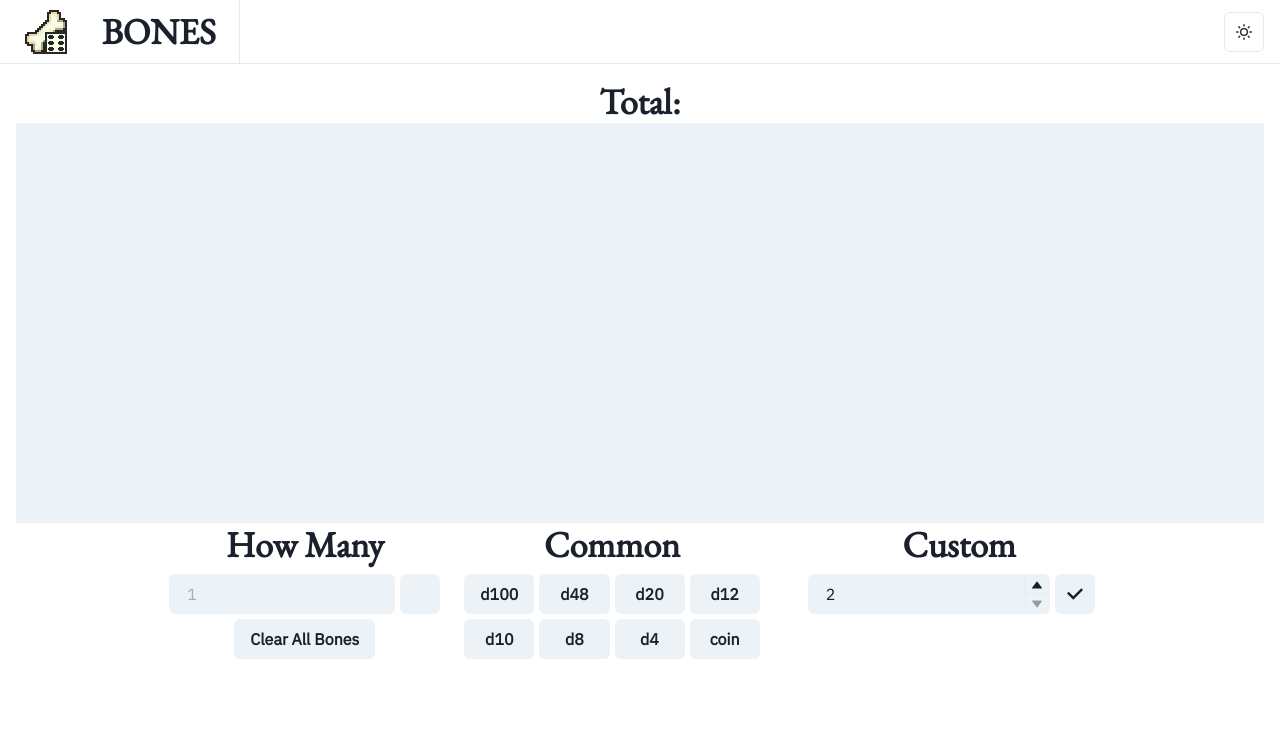
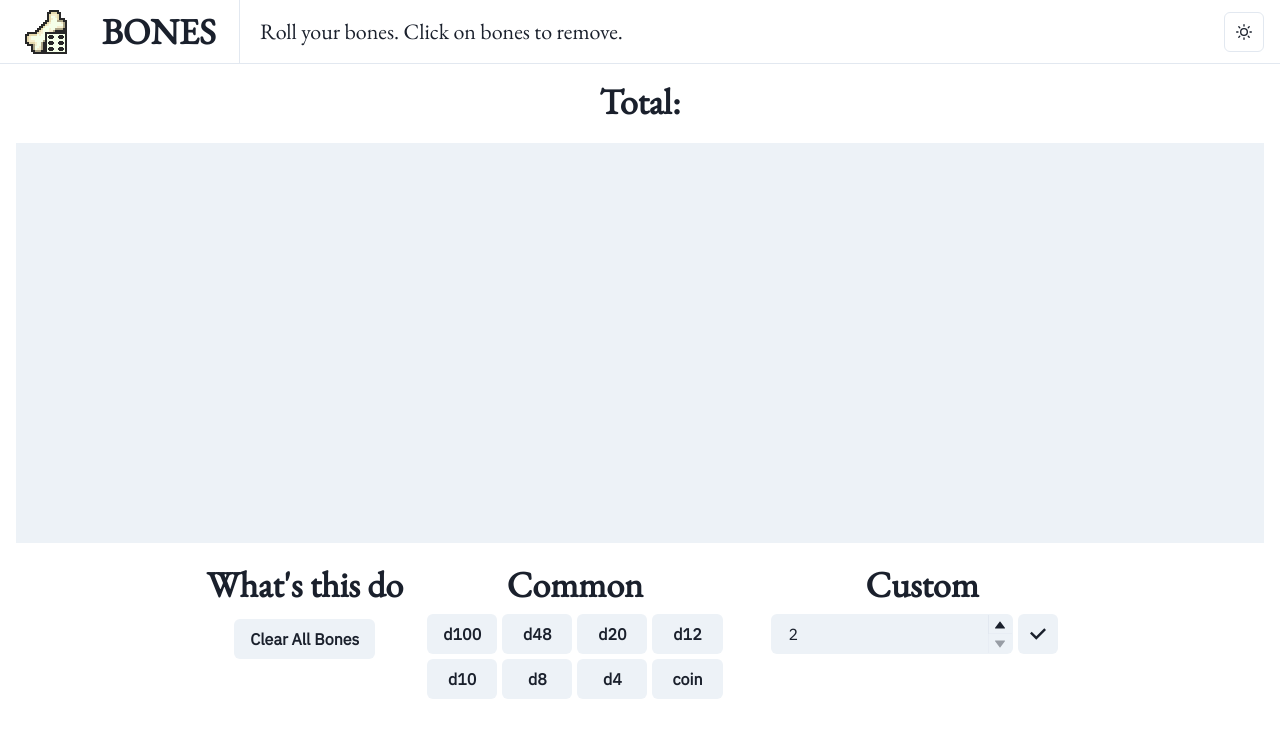
Before and after one commit to turbits/bones, a React (Create React App) app: page / in a window 1280 px wide. Shown: the top 738 px of the page. Built offline with nearby package versions, Linux system fonts and the light colour scheme.

Commit message:
remove count input, rework margin

```diff
--- a/src/components/Application.js
+++ b/src/components/Application.js
@@ -70,7 +70,7 @@ const Application = () => {
   return (
     <Fragment>
       {/* total */}
-      <Box>
+      <Box mb={5}>
         <Heading>Total: {totalBonesValue}</Heading>
       </Box>
       {/* outputs */}
@@ -124,14 +124,14 @@ const Application = () => {
       </Flex>
 
       {/* inputs */}
-      <Flex align="start" justify="center">
+      <Flex align="start" justify="center" mt={5}>
         {/* count */}
         <Flex flexDir="column" alignItems="center" justify="center" mr={6}>
-          <Heading mb={2}>How Many</Heading>
-          <Flex wrap="nowrap" direction="row" align="center" justify="center">
+          <Heading mb={2}>What's this do</Heading>
+          {/* <Flex wrap="nowrap" direction="row" align="center" justify="center">
             <Input variant="filled" placeholder="1" mr="5px" />
             <Button />
-          </Flex>
+          </Flex> */}
           <Button mt="5px" onClick={() => handleClearBones()}>
             Clear All Bones
           </Button>
--- a/src/components/Navbar.js
+++ b/src/components/Navbar.js
@@ -1,4 +1,4 @@
-import { Flex, Heading, Image } from "@chakra-ui/react";
+import { Flex, Heading, Image, Text } from "@chakra-ui/react";
 
 import ThemeButton from "./ThemeButton";
 import logo from "../assets/logo.png";
@@ -6,6 +6,7 @@ import logo from "../assets/logo.png";
 const Navbar = () => {
   return (
     <Flex h="100%" justifyContent="space-between" alignItems="center">
+      <Flex align="center" justify="start">
         <Flex
           w="240px"
           p={4}
@@ -23,6 +24,11 @@ const Navbar = () => {
           <Heading>BONES</Heading>
         </Flex>
 
+        <Text ml={5} fontFamily="heading" fontSize={22}>
+          Roll your bones. Click on bones to remove.
+        </Text>
+      </Flex>
+
       <ThemeButton />
     </Flex>
   );
```
Lines whose indentation alone changed are shown as unchanged.
